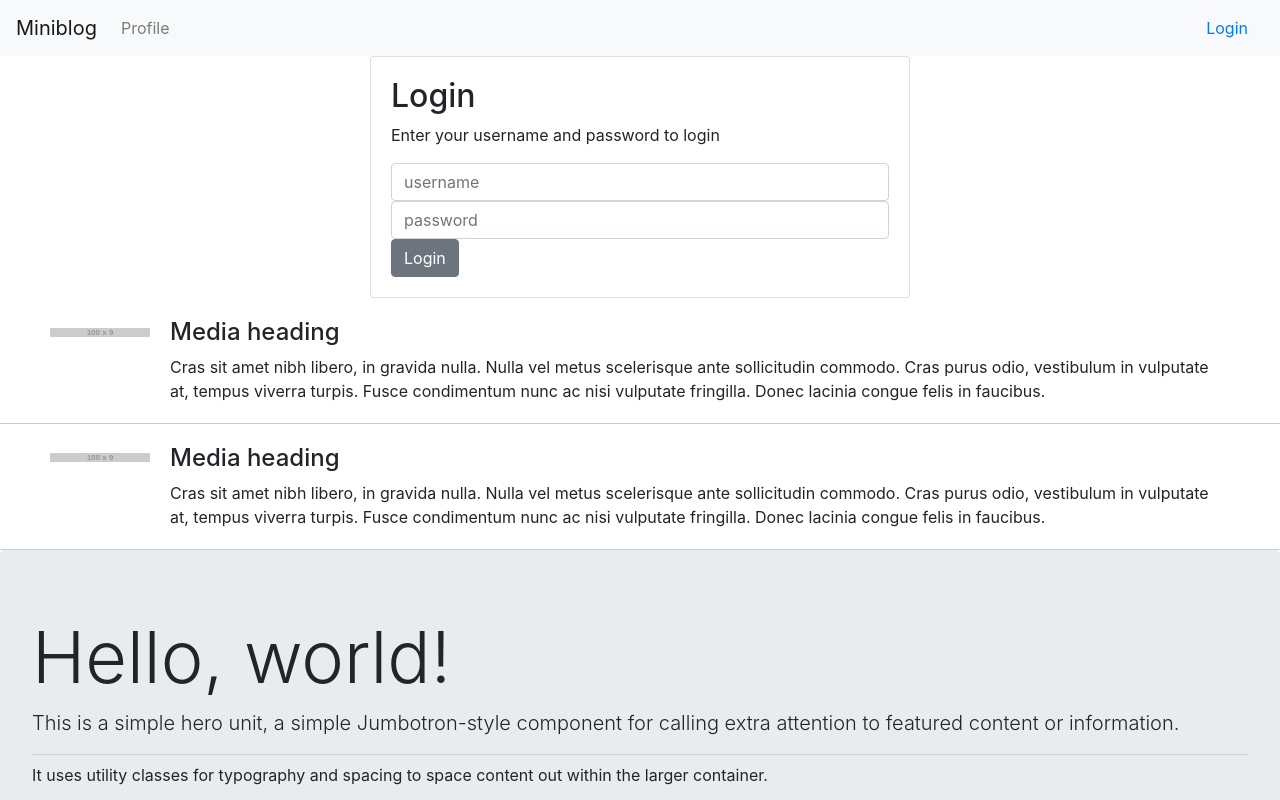
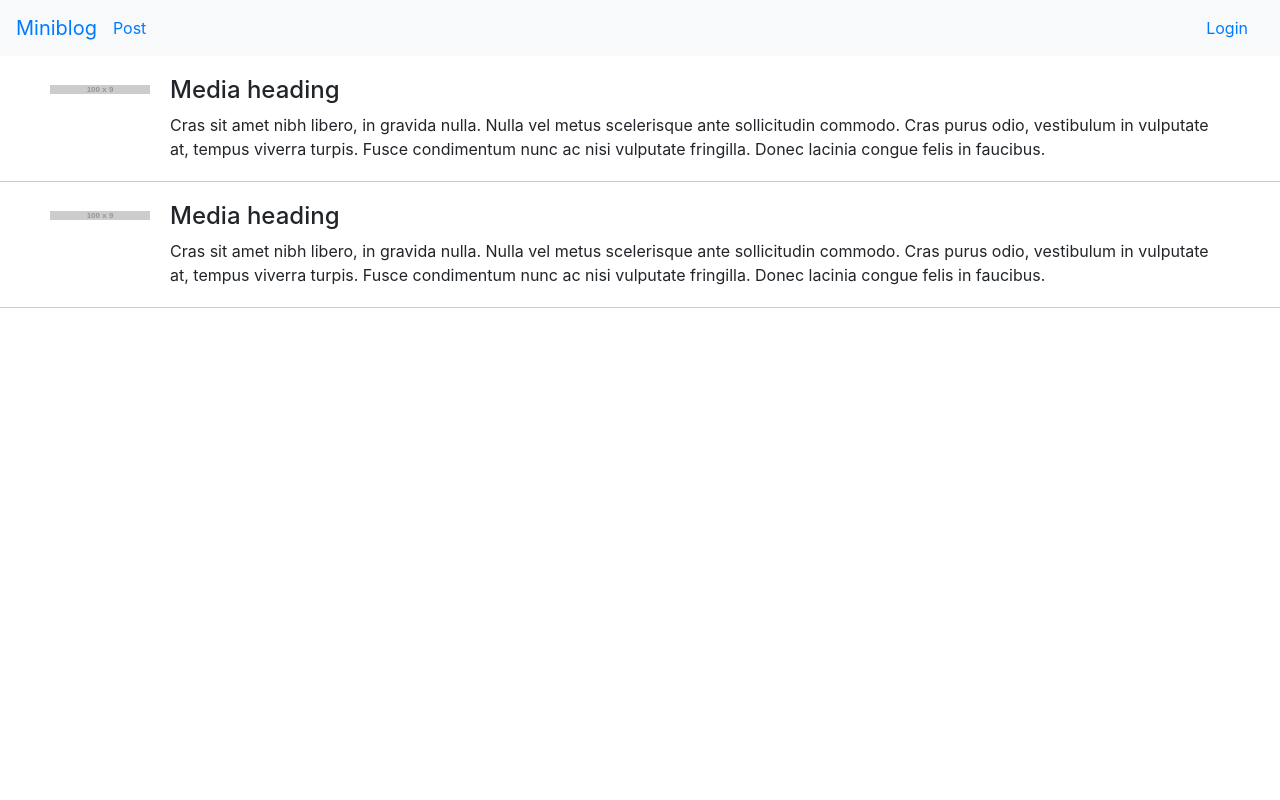
Before and after one commit to craigdanj/miniblog, a React (Create React App) app in the folder client/: page / in a window 1280 px wide. Shown: the top 800 px of the page. Built offline with nearby package versions, Linux system fonts and the light colour scheme.

Commit message:
react router added

```diff
--- a/client/package.json
+++ b/client/package.json
@@ -9,6 +9,7 @@
     "bootstrap": "^4.4.1",
     "react": "^16.12.0",
     "react-dom": "^16.12.0",
+    "react-router-dom": "^5.1.2",
     "react-scripts": "3.4.0",
     "reactstrap": "^8.4.1"
   },
--- a/client/src/components/App.js
+++ b/client/src/components/App.js
@@ -1,42 +1,61 @@
 import React from 'react';
 import './App.css';
 import {
-	Collapse,
 	Navbar,
-	NavbarToggler,
 	NavbarBrand,
 	Nav,
 	NavItem,
-	NavLink,
-	UncontrolledDropdown,
-	DropdownToggle,
-	DropdownMenu,
-	DropdownItem,
-	NavbarText
+	NavLink
 } from 'reactstrap';
 import 'bootstrap/dist/css/bootstrap.css';
+import {
+	BrowserRouter as Router,
+	Switch,
+	Route,
+	Link
+} from "react-router-dom";
+
 import Login from './login/';
 import Post from './post/';
 import PostList from './post-list/';
 
+
+
 function App() {
 	return (
 		<div className="App">
+			<Router>
+
 				<Navbar color="light" light expand="md" sticky="top">
-				<NavbarBrand href="/">Miniblog</NavbarBrand>
+					<NavbarBrand href="/">
+						<Link to="/">Miniblog</Link>
+					</NavbarBrand>
 
 					<Nav className="mr-auto" navbar>
 						<NavItem>
-						<NavLink href="/profile">Profile</NavLink>
+							<Link to="/post/2">Post</Link>
 						</NavItem>
 					</Nav>
 
 					<NavLink href="/login">Login</NavLink>
 				</Navbar>
 
+				<div>
+					{/* A <Switch> looks through its children <Route>s and
+						renders the first one that matches the current URL. */}
+					<Switch>
+						<Route path="/login">
 							<Login />
+						</Route>
+						<Route path="/post/:id">
+							<Post />
+						</Route>
+						<Route path="/">
 							<PostList />
-			<Post />
+						</Route>
+					</Switch>
+				</div>
+			</Router>
 
 
 		</div>
```
Also changed, not shown: 1 other file (tests, documents, lock files or other folders). Lines whose indentation alone changed are shown as unchanged.
